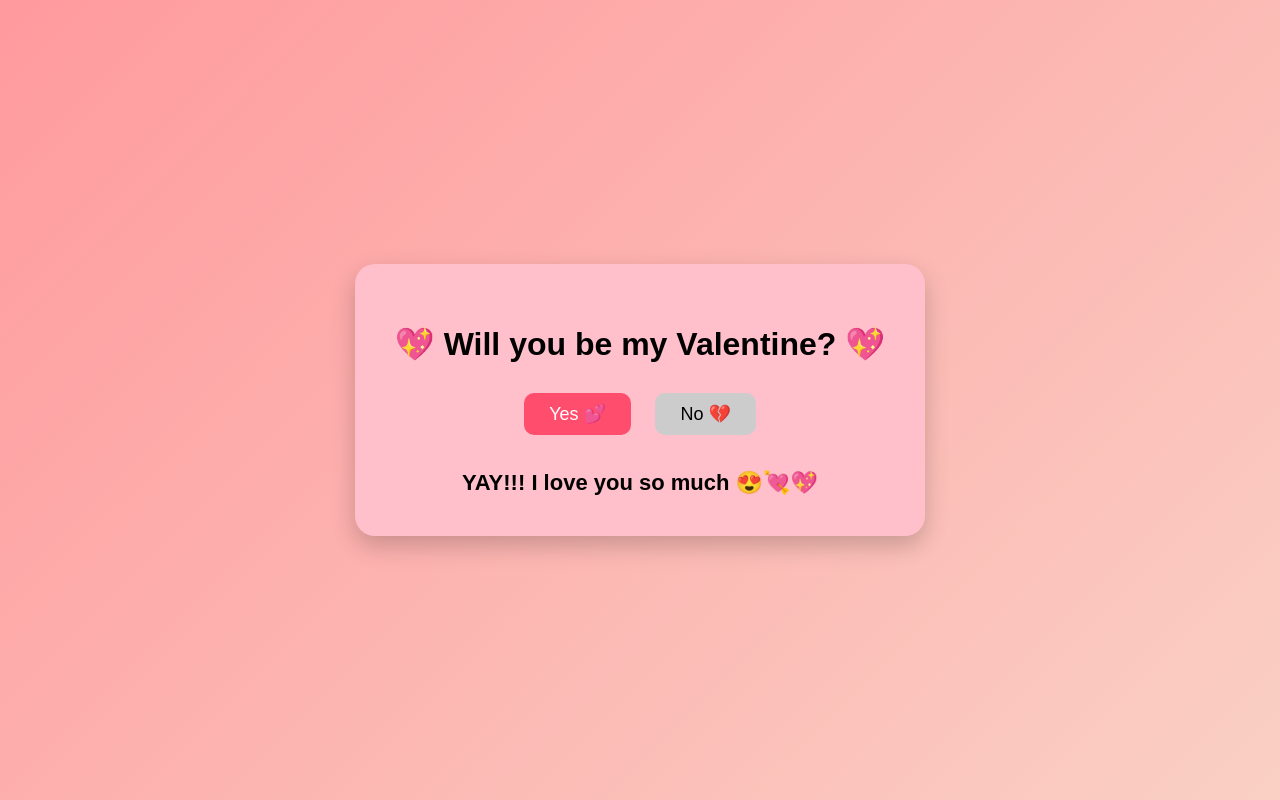
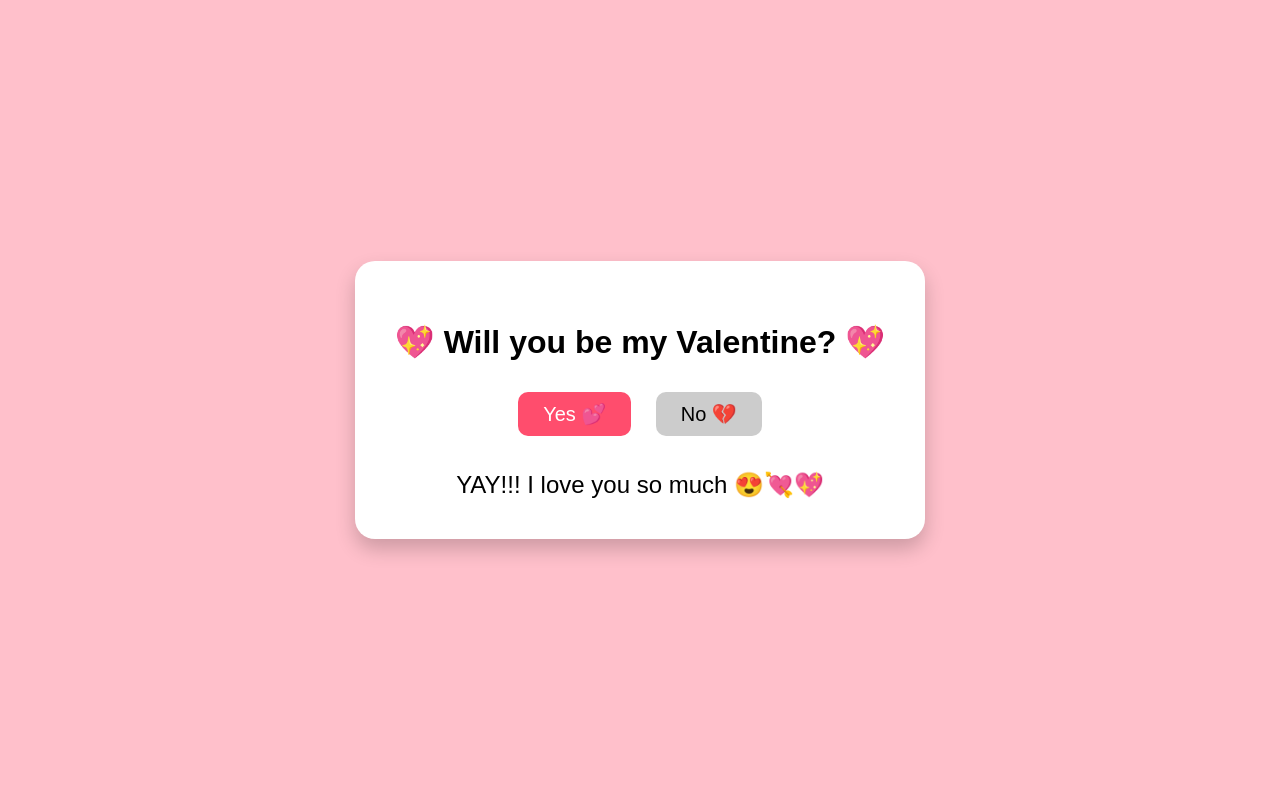
Before and after one commit to Perdidadetiempo/Will-you-be-my-valentine, a plain HTML site: page index.html in a window 1280 px wide. Both pictures are taken after a click on the button "Yes 💕". Drawn offline with Linux system fonts and the light colour scheme.

Commit message:
Update index.html

```diff
--- a/index.html
+++ b/index.html
@@ -1,8 +1,9 @@
 <!DOCTYPE html>
 <html lang="en">
 <head>
-  <meta charset="UTF-8" />
-  <title>Will You Be My Valentine?</title>
+  <meta charset="UTF-8">
+  <title>Valentine 💖</title>
+
   <style>
     body {
       height: 100vh;
@@ -10,24 +11,20 @@
       display: flex;
       justify-content: center;
       align-items: center;
-      background: linear-gradient(135deg, #ff9a9e, #fad0c4);
+      background: pink;
       font-family: Arial, sans-serif;
-      text-align: center;
     }
 
-    .container {
-      background: pink;
+    .box {
+      background: white;
       padding: 40px;
       border-radius: 20px;
-      box-shadow: 0 10px 25px rgba(0,0,0,0.2);
-    }
-
-    h1 {
-      margin-bottom: 20px;
+      text-align: center;
+      box-shadow: 0 10px 20px rgba(0,0,0,0.2);
     }
 
     button {
-      font-size: 18px;
+      font-size: 20px;
       padding: 10px 25px;
       margin: 10px;
       border: none;
@@ -41,37 +38,38 @@
     }
 
     .no {
-      background-color: #ccc;
-      color: black;
+      background-color: #cccccc;
     }
 
     #message {
       margin-top: 25px;
-      font-size: 22px;
-      font-weight: bold;
+      font-size: 24px;
     }
   </style>
 </head>
+
 <body>
-  <div class="container">
+
+  <div class="box">
     <h1>💖 Will you be my Valentine? 💖</h1>
 
-    <button class="yes" onclick="sayYes()">Yes 💕</button>
-    <button class="no" onclick="sayNo()">No 💔</button>
+    <button class="yes" onclick="yesClicked()">Yes 💕</button>
+    <button class="no" onclick="noClicked()">No 💔</button>
 
     <div id="message"></div>
   </div>
 
   <script>
-    function sayYes() {
+    function yesClicked() {
       document.getElementById("message").innerHTML =
         "YAY!!! I love you so much 😍💘💖";
     }
 
-    function sayNo() {
+    function noClicked() {
       document.getElementById("message").innerHTML =
         "😢💔";
     }
   </script>
+
 </body>
 </html>
```
